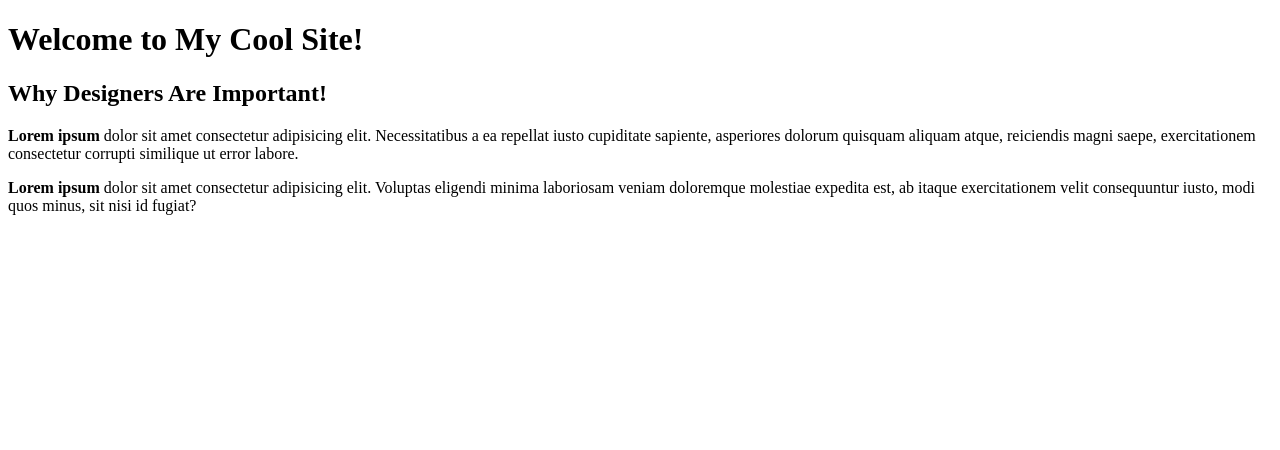
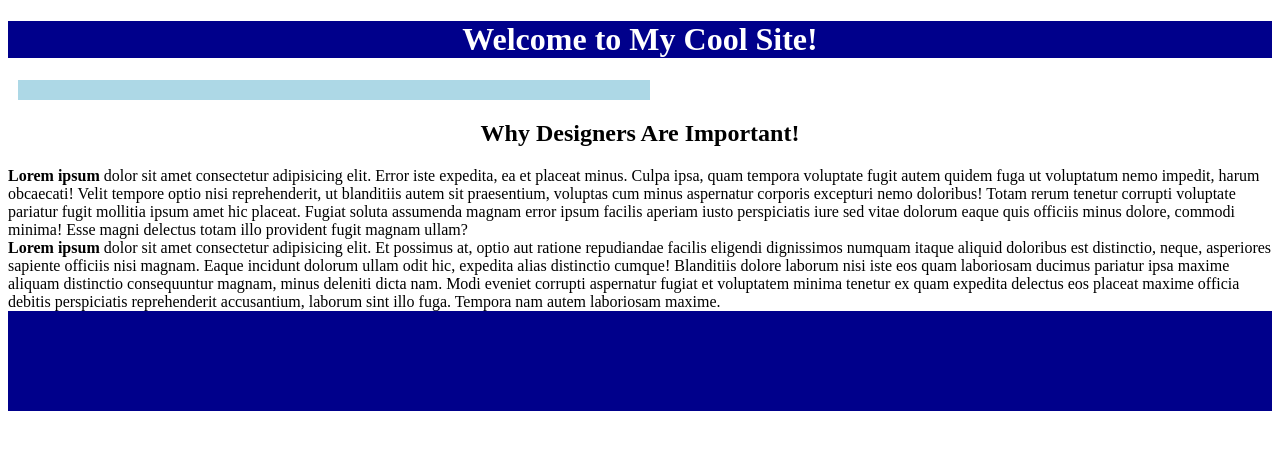
Before and after one commit to DanielACummings/My-Cool-Site, a plain HTML site: page index.html in a window 1280 px wide. Drawn offline with Linux system fonts and the light colour scheme.

Commit message:
add color & formatting

```diff
--- a/index.html
+++ b/index.html
@@ -9,18 +9,22 @@
   </head>
 
   <body>
-    <h1>Welcome to My Cool Site!</h1>
+    <header><h1 class="white-text">Welcome to My Cool Site!</h1></header>
 
-    <section #light-blue-rec></section>
+    <section id="light-blue-rec"></section>
 
     <section><h1>Why Designers Are Important!</h1></section>
 
     <section>
       <p>
-        <b>Lorem ipsum</b> dolor sit amet consectetur adipisicing elit. Necessitatibus a ea repellat iusto cupiditate sapiente, asperiores dolorum quisquam aliquam atque, reiciendis magni saepe, exercitationem consectetur corrupti similique ut error labore.
+        <b>Lorem ipsum</b> dolor sit amet consectetur adipisicing elit. Error iste expedita, ea et placeat minus. Culpa ipsa, quam tempora voluptate fugit autem quidem fuga ut voluptatum nemo impedit, harum obcaecati!
+        Velit tempore optio nisi reprehenderit, ut blanditiis autem sit praesentium, voluptas cum minus aspernatur corporis excepturi nemo doloribus! Totam rerum tenetur corrupti voluptate pariatur fugit mollitia ipsum amet hic placeat.
+        Fugiat soluta assumenda magnam error ipsum facilis aperiam iusto perspiciatis iure sed vitae dolorum eaque quis officiis minus dolore, commodi minima! Esse magni delectus totam illo provident fugit magnam ullam?
       </p>
       <p>
-        <b>Lorem ipsum</b> dolor sit amet consectetur adipisicing elit. Voluptas eligendi minima laboriosam veniam doloremque    molestiae expedita est, ab itaque exercitationem velit consequuntur iusto, modi quos minus, sit nisi id fugiat?
+        <b>Lorem ipsum</b> dolor sit amet consectetur adipisicing elit. Et possimus at, optio aut ratione repudiandae facilis eligendi dignissimos numquam itaque aliquid doloribus est distinctio, neque, asperiores sapiente officiis nisi magnam.
+        Eaque incidunt dolorum ullam odit hic, expedita alias distinctio cumque! Blanditiis dolore laborum nisi iste eos quam laboriosam ducimus pariatur ipsa maxime aliquam distinctio consequuntur magnam, minus deleniti dicta nam.
+        Modi eveniet corrupti aspernatur fugiat et voluptatem minima tenetur ex quam expedita delectus eos placeat maxime officia debitis perspiciatis reprehenderit accusantium, laborum sint illo fuga. Tempora nam autem laboriosam maxime.
       </p>
     </section>
   </body>
--- a/style.css
+++ b/style.css
@@ -0,0 +1,36 @@
+/* Tags */
+h1 {
+  text-align: center;
+}
+
+p {
+  text-align: left;
+  margin: 0;
+}
+
+header {
+  background-color: darkblue;
+}
+
+footer {
+  background-color: darkblue;
+  height: 100px;
+}
+
+/* IDs */
+#light-blue-rec {
+  height: 20px;
+  width: 50%;
+  border: 15px;
+  margin: 10px;
+  background-color: lightblue;
+}
+
+/* Classes */
+.dark-blue {
+  background-color: darkblue;
+}
+
+.white-text {
+  color: white;
+}
```
